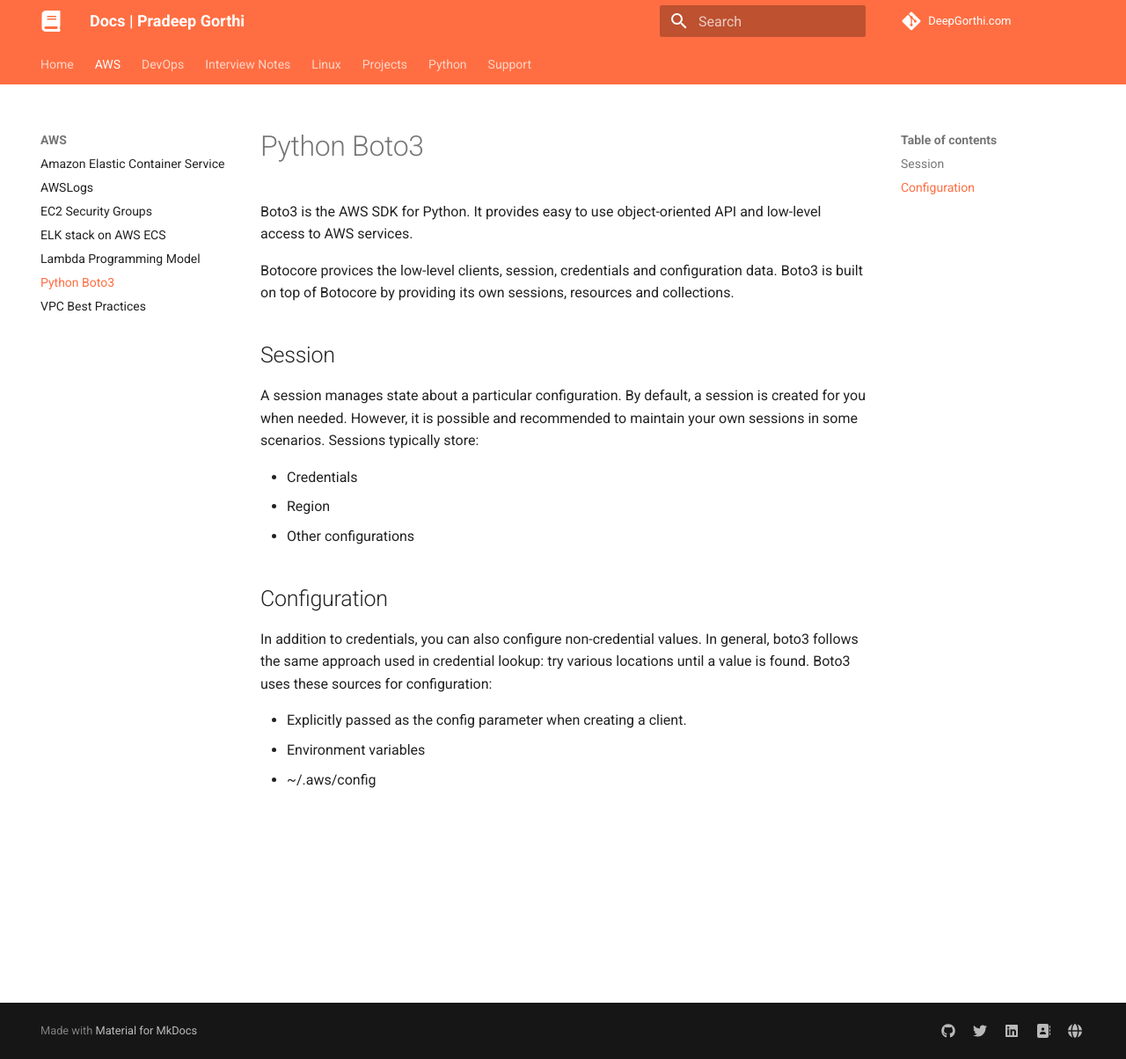
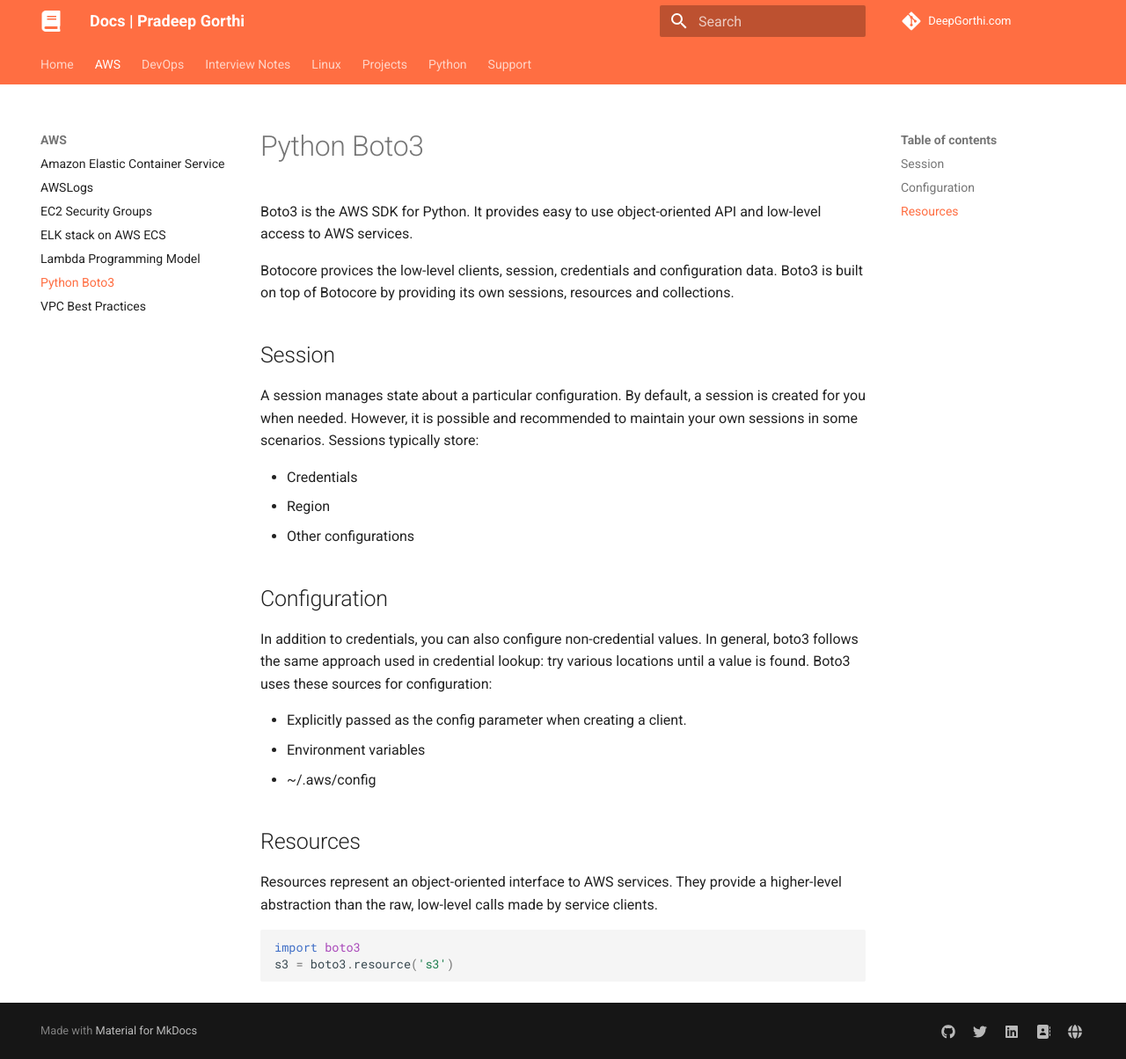
Before and after one commit to deepgorthi/dg-notes, an MkDocs documentation site: the page built from docs/AWS/python-boto3.md, in a window 1280 px wide and 1204 px high. Shown: the whole window at 88% size. Built offline with MkDocs 1.6.1 and Material for MkDocs 9.7.7, drawn with Linux system fonts in a browser that asks for light colours.

Commit message:
Update python-boto3.md

````diff
--- a/docs/AWS/python-boto3.md
+++ b/docs/AWS/python-boto3.md
@@ -19,3 +19,12 @@
 - Explicitly passed as the config parameter when creating a client.
 - Environment variables
 - ~/.aws/config
+
+## Resources
+
+Resources represent an object-oriented interface to AWS services. They provide a higher-level abstraction than the raw, low-level calls made by service clients.
+
+```python
+import boto3
+s3 = boto3.resource('s3')
+```
````
